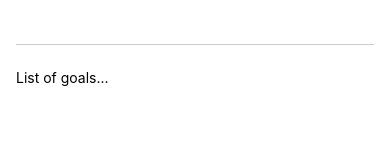
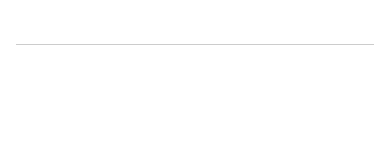
Before and after one commit to tiagoskaterock/my-goals-app, a React Native app: screen / in a window 390 px wide. Shown: the part 134-293 px from the top of the page. Built offline with nearby package versions, Linux system fonts and the light colour scheme.

Commit message:
23. Handling Events

```diff
--- a/App.js
+++ b/App.js
@@ -1,19 +1,35 @@
+import { useState } from 'react';
 import { Button, StyleSheet, Text, TextInput, View } from 'react-native';
 
 export default function App() {
+
+  const[enteredGoalText, setEnteredGoalText] = new useState('');
+
+  function goalInputHandler(enteredText) {
+    setEnteredGoalText(enteredText)
+  }
+
+  function addGoalHandler() {
+    console.log()
+  }
+
   return (
     <View style={styles.appContainer}>
       <View style={styles.inputContainer}>
         <TextInput
           style={styles.textInput}
           placeholder="Enter your goal"
+          onChangeText={goalInputHandler}
         />
-        <Button title="Add Goal" />
+        <Button
+          title="Add Goal"
+          onPress={addGoalHandler}
+        />
       </View>
 
       <View style={styles.goalsContainer}>
         <Text>
-          List of goals...
+          {enteredGoalText}
         </Text>
       </View>
     </View>
```
